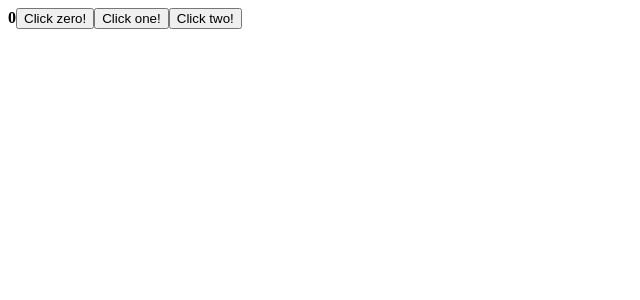
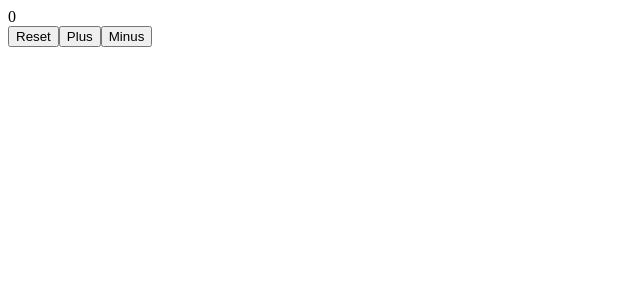
Before and after one commit to winz-dev/fsreact-repo, a React (Create React App) app in the folder part1/: page / in a window 1280 px wide. Shown: the top 300 px of the page, without its empty margins (0-640 px from the left). Built offline with nearby package versions, Linux system fonts and the light colour scheme.

Commit message:
Passing state to child components

```diff
--- a/part1/src/App.js
+++ b/part1/src/App.js
@@ -1,15 +1,20 @@
 import { useState } from 'react'
+
+const Display = (props) => (<>{props.counter}</>)
+const Button = (props) => (<button onClick={props.onClick}>{props.text}</button>)
 const App = () => {
   const [counter, setCounter] = useState(0);
 
-    console.log("rendering...", counter)
-    const handleClick = () => setCounter(counter + 2)
+  const setToZero = () => setCounter(0)
+  const addOne = () => setCounter(counter + 1)
+  const decreaseByOne = () => setCounter(counter - 1)
+
   return (
     <div>
-      <strong>{counter}</strong>
-      <button onClick={() => setCounter(counter)}>Click zero!</button>
-      <button onClick={() => setCounter(counter + 1)}>Click one!</button>
-      <button onClick={handleClick}>Click two!</button>
+      <Display counter={counter} /> <br />
+      <Button text="Reset" onClick={setToZero} />
+      <Button text="Plus" onClick={addOne} />
+      <Button text="Minus" onClick={decreaseByOne} />
     </div>
   )
 }
```
